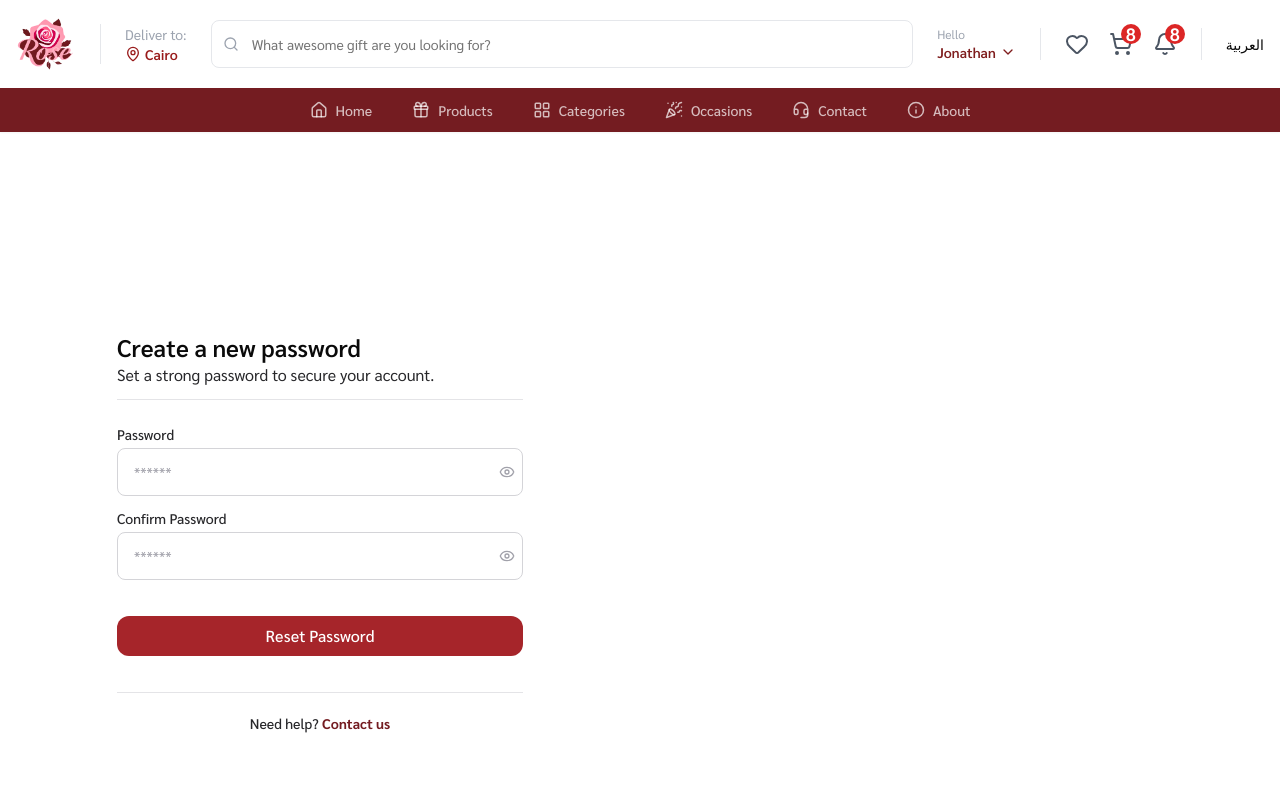
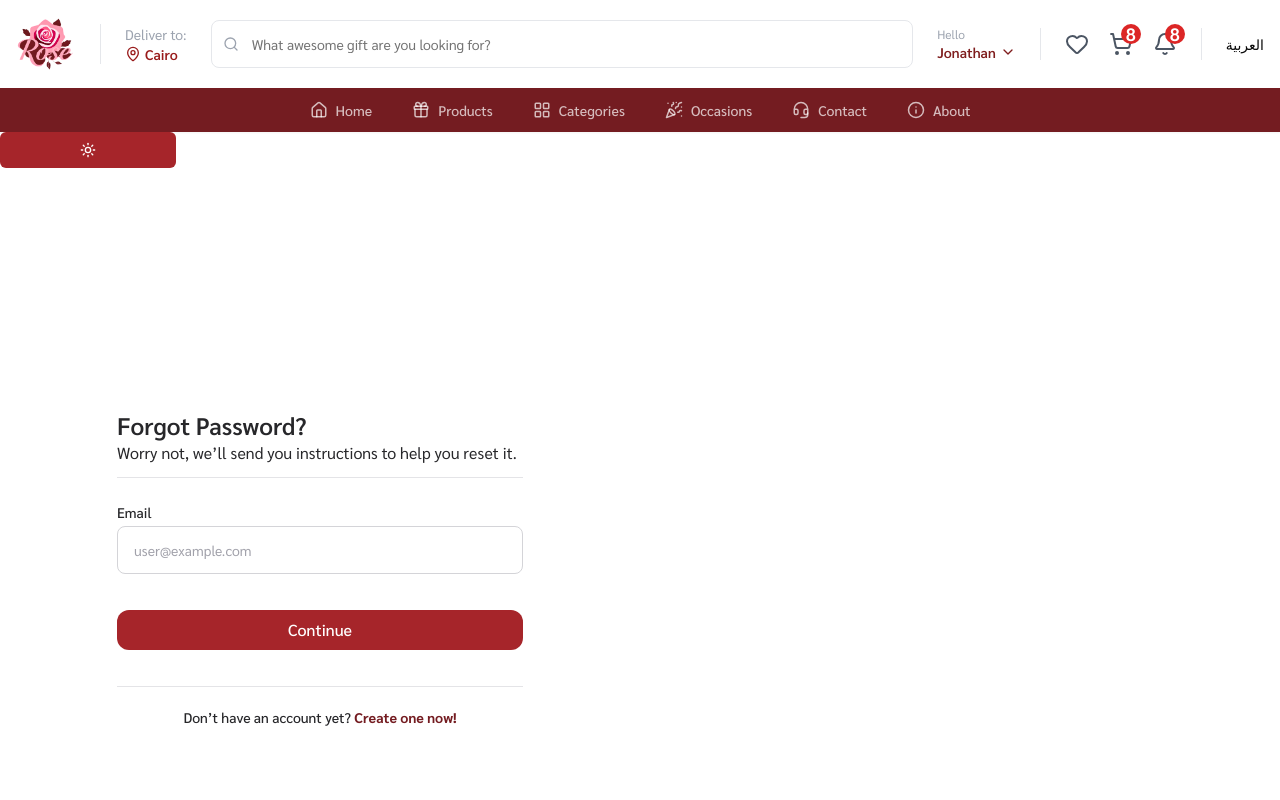
Before and after one commit to AhmedElhlawany/Rose-App, a Next.js app: page /en/forget-password in a window 1280 px wide. Shown: the top 800 px of the page. Built offline with nearby package versions, Linux system fonts and the light colour scheme.

Commit message:
refactor(auth):update reset password component

```diff
--- a/src/app/[locale]/(auth)/forget-password/_components/forgot-password-form.tsx
+++ b/src/app/[locale]/(auth)/forget-password/_components/forgot-password-form.tsx
@@ -38,10 +38,10 @@ export default function ForgotPasswordForm() {
     <section className="lg:max-w-auth mx-auto flex min-h-screen w-full max-w-[25.375rem] flex-col justify-center gap-6 px-6 sm:w-[70%] lg:px-0">
       {/* Title Part */}
       <div className="flex flex-col border-b-[.0625rem] border-zinc-200">
-        <h1 className="text-xl font-semibold capitalize sm:text-2xl">
+        <h1 className="text-xl font-semibold capitalize text-zinc-800 dark:text-zinc-50 sm:text-2xl">
           {t('forget-password.forgot-password')}
         </h1>
-        <p className="pb-3 text-sm font-normal text-zinc-800 first-letter:capitalize sm:text-base">
+        <p className="pb-3 text-sm font-normal text-zinc-800 first-letter:capitalize dark:text-zinc-50 sm:text-base">
           {t('forget-password.forget-text')}
         </p>
       </div>
--- a/src/app/[locale]/(auth)/forget-password/_components/reset-password-form.tsx
+++ b/src/app/[locale]/(auth)/forget-password/_components/reset-password-form.tsx
@@ -1,32 +1,54 @@
 'use client';
 
 import React from 'react';
-import { useForm } from 'react-hook-form';
-import { UseForgot } from '../_hooks/use-forgot-password';
+import { SubmitHandler, useForm } from 'react-hook-form';
 import { useTranslations } from 'next-intl';
 import PasswordField from '@/components/features/auth/auth-fields/password-field';
 import SubmitButton from '@/components/features/auth/submit-button';
+import { UseResetPassword } from '../_hooks/use-reset-password';
+import {
+  ResetPasswordFormFields,
+  resetSchema,
+} from '@/lib/schemas/reset-password';
+import { ResetPasswordPayload } from '@/lib/types/auth/forget-password/reset';
+import { zodResolver } from '@hookform/resolvers/zod';
 
 export default function ResetPasswordForm() {
   // Treanslation
   const t = useTranslations('auth');
 
   // Hook
-  const { error, isPending } = UseForgot({ redirect: true }); //! change it
+  const { error, isPending, resetpassword } = UseResetPassword();
+
   // Form
   const { register, handleSubmit, formState } = useForm({
     mode: 'all',
+    resolver: zodResolver(resetSchema),
+    defaultValues: {
+      newPassword: '',
+      password: '',
+    },
   });
+
+  // const
+  const email = 'hadywahba19@gmail.com';
+
   // Function
-  const onsubmit = () => {};
+  const onsubmit: SubmitHandler<ResetPasswordFormFields> = async (data) => {
+    const payload: ResetPasswordPayload = {
+      email: email,
+      newPassword: data.newPassword,
+    };
+    resetpassword(payload);
+  };
   return (
     <section className="lg:max-w-auth mx-auto flex min-h-screen w-full max-w-[25.375rem] flex-col justify-center gap-6 px-6 sm:w-[70%] lg:px-0">
       {/* Title Part */}
       <div className="flex flex-col border-b-[.0625rem] border-zinc-200">
-        <h1 className="text-xl font-semibold first-letter:uppercase sm:text-2xl">
+        <h1 className="text-xl font-semibold text-zinc-800 first-letter:uppercase dark:text-zinc-50 sm:text-2xl">
           {t('reset-password.create-new-password')}
         </h1>
-        <p className="pb-3 text-sm font-normal text-zinc-800 first-letter:capitalize sm:text-base">
+        <p className="pb-3 text-sm font-normal text-zinc-800 first-letter:capitalize dark:text-zinc-50 sm:text-base">
           {t('reset-password.reset-text')}
         </p>
       </div>
@@ -37,17 +59,19 @@ export default function ResetPasswordForm() {
           {/* Password section */}
           <PasswordField
             register={register}
+            errors={formState.errors}
             label="reset-password.form.password.old-password"
             name="password"
-            placeholder="******"
+            placeholder="********"
           />
 
           {/* Confirm Password section */}
           <PasswordField
+            errors={formState.errors}
             register={register}
             label="reset-password.form.password.new-password"
             name="newPassword"
-            placeholder="******"
+            placeholder="********"
           />
         </div>
         {/* Submit Button */}
--- a/src/app/[locale]/(auth)/forget-password/_hooks/use-forgot-password.ts
+++ b/src/app/[locale]/(auth)/forget-password/_hooks/use-forgot-password.ts
@@ -2,9 +2,13 @@ import { useRouter } from '@/i18n/navigation';
 import { ForgotPasswordFormFields } from '@/lib/schemas/forgot-password';
 import { forgetPassword } from '@/lib/services/forget-passord.service';
 import { useMutation } from '@tanstack/react-query';
+import { useTranslations } from 'next-intl';
 import { toast } from 'sonner';
 
 export const UseForgot = ({ redirect = true }) => {
+  // Translation
+  const t = useTranslations('auth');
+
   // Navigation
   const router = useRouter();
 
@@ -24,7 +28,7 @@ export const UseForgot = ({ redirect = true }) => {
       return payload;
     },
     onSuccess: (_payload, variables) => {
-      toast.success(' OTP sent to your email');
+      toast.success(t('forget-password.forget-message'));
 
       // only redirect when allowed
       if (redirect) {
--- a/src/app/[locale]/(auth)/forget-password/page.tsx
+++ b/src/app/[locale]/(auth)/forget-password/page.tsx
@@ -1,10 +1,14 @@
 import React from 'react';
 
 import ResetPasswordForm from './_components/reset-password-form';
+import ForgotPasswordForm from './_components/forgot-password-form';
+import ThemeToggleIcon from '@/components/layout/app/theme-toggle';
 
 export default function page() {
   return (
     <div>
+      <ThemeToggleIcon/>
+      <ForgotPasswordForm/>
       <ResetPasswordForm />
     </div>
   );
--- a/src/components/error/submit-error.tsx
+++ b/src/components/error/submit-error.tsx
@@ -9,9 +9,9 @@ export default function SubmitError({ errors }: SubmitErrorProps) {
   return (
     <>
       {errors && (
-        <div className="relative w-full border border-red-500 bg-red-50 p-2 text-center text-sm text-red-600">
-          <div className="absolute right-1/2 top-0 -translate-y-1/2 translate-x-1/2 bg-red-50 rounded-xl">
-            <CircleX className="h-4 w-4  text-red-600" />
+        <div className="relative w-full border border-red-500 bg-red-50 p-2 text-center text-sm font-semibold text-red-600 dark:border-none">
+          <div className="absolute right-1/2 top-0 -translate-y-1/2 translate-x-1/2 rounded-xl bg-red-50">
+            <CircleX className="h-4 w-4 text-red-600" />
           </div>
           <p>{errors.message}</p>
         </div>
--- a/src/components/features/auth/auth-fields/password-field.tsx
+++ b/src/components/features/auth/auth-fields/password-field.tsx
@@ -1,5 +1,6 @@
 'use client';
 
+import ValidationError from '@/components/error/validation-error';
 import { Button } from '@/components/ui/button';
 import { Input } from '@/components/ui/input';
 import { Label } from '@/components/ui/label';
@@ -7,13 +8,13 @@ import { cn } from '@/lib/utility/tailwind-merge';
 import { Eye, EyeOff } from 'lucide-react';
 import { useLocale, useTranslations } from 'next-intl';
 import React, { useState } from 'react';
-import { FieldValues, Path, UseFormRegister } from 'react-hook-form';
+import { FieldErrors, FieldValues, Path, UseFormRegister } from 'react-hook-form';
 interface PasswordFieldProps<
   T extends FieldValues,
 > extends React.HTMLAttributes<HTMLInputElement> {
   name: Path<T>;
   register: UseFormRegister<T>;
-  //   errors: FieldErrors<T>;
+  errors: FieldErrors<T>;
   label: string;
   placeholder: string;
 }
@@ -22,6 +23,7 @@ export default function PasswordField<T extends FieldValues>({
   register,
   label,
   placeholder,
+  errors,
 }: PasswordFieldProps<T>) {
   // Translation
   const t = useTranslations('auth');
@@ -40,7 +42,7 @@ export default function PasswordField<T extends FieldValues>({
     <>
       <div className="flex w-full flex-col">
         {/* Label */}
-        <Label className="pb-1 text-sm font-medium capitalize text-zinc-800">
+        <Label className="pb-1 text-sm font-medium capitalize text-zinc-800 dark:text-zinc-50">
           {t(label)}
         </Label>
 
@@ -50,7 +52,7 @@ export default function PasswordField<T extends FieldValues>({
             {...register(name)}
             placeholder={placeholder}
             type={cn(toggle ? 'password' : 'text')}
-            className="w-full text-black placeholder:text-zinc-400"
+            className="w-full text-black placeholder:text-zinc-400 dark:text-zinc-50"
           />
           {/* Toggle Password Button */}
           <div>
@@ -64,14 +66,18 @@ export default function PasswordField<T extends FieldValues>({
               )}
             >
               {toggle ? (
-                <EyeOff className="size-5 text-zinc-400" />
+                <EyeOff className="size-5 text-zinc-400 dark:text-zinc-500" />
               ) : (
-                <Eye className="size-5 text-zinc-400" />
+                <Eye className="size-5 text-zinc-400 dark:text-zinc-500" />
               )}
             </Button>
           </div>
         </div>
       </div>
+      {/* Error */}
+      <div>
+        <ValidationError errors={errors} name={name} />
+      </div>
     </>
   );
 }
--- a/src/components/features/auth/auth-fields/text-field.tsx
+++ b/src/components/features/auth/auth-fields/text-field.tsx
@@ -36,12 +36,12 @@ export default function TextField<T extends FieldValues>({
     <>
       <div className="flex w-full flex-col ">
         {/* Label */}
-        <Label className="pb-1 text-sm font-medium capitalize text-zinc-800">
+        <Label className="pb-1 text-sm font-medium capitalize text-zinc-800 dark:text-zinc-50">
           {t(label)}
         </Label>
 
         {/* Input */}
-        <Input {...register(name)} placeholder={t(placeholder)} type={type} className='w-full placeholder:text-zinc-400 text-black' />
+        <Input {...register(name)} placeholder={t(placeholder)} type={type} className='w-full placeholder:text-zinc-400 text-black dark:text-zinc-50' />
       </div>
 
       {/* Error */}
--- a/src/components/features/auth/submit-button.tsx
+++ b/src/components/features/auth/submit-button.tsx
@@ -49,17 +49,17 @@ export default function SubmitButton({
         {/* Optional Title */}
         {title && (
           <div className="mt-9 text-center">
-            <p className="border-t-[.0625rem] border-zinc-200 pt-5 text-center text-sm font-medium text-zinc-800 first-letter:capitalize">
+            <p className="border-t-[.0625rem] border-zinc-200 pt-5 text-center text-sm font-medium text-zinc-800 dark:text-zinc-50 first-letter:capitalize">
               {t.rich(title, {
                 span: (chunk) =>
                   link ? (
                     <Link href={link}>
-                      <span className="text-sm font-bold text-maroon-700">
+                      <span className="text-sm font-bold text-maroon-700 dark:text-softpink-300">
                         {chunk}
                       </span>
                     </Link>
                   ) : (
-                    <span className="text-sm font-bold text-maroon-700">
+                    <span className="text-sm font-bold text-maroon-700 dark:text-softpink-300">
                       {chunk}
                     </span>
                   ),
--- a/src/i18n/messages/en.json
+++ b/src/i18n/messages/en.json
@@ -80,7 +80,8 @@
           "no-account": "Don’t have an account yet?  <span> Create one now! </span>",
           "loading": "Loading..."
         }
-      }
+      },
+      "forget-message":" OTP sent to your email"
     },
     "reset-password": {
       "create-new-password": "create a new password",
@@ -94,7 +95,8 @@
           "reset": "Reset Password",
           "contact": "Need help? <span> Contact us </span>"
         }
-      }
+      },
+       "reset-message":" Your password has been successfully updated"
     }
   }
 }
```
Also changed, not shown: src/app/[locale]/(auth)/forget-password/_hooks/use-reset-password.ts (+15 -5 lines), src/components/ui/sonner.tsx (+34 -18 lines), src/i18n/messages/ar.json (+5 -3 lines).
